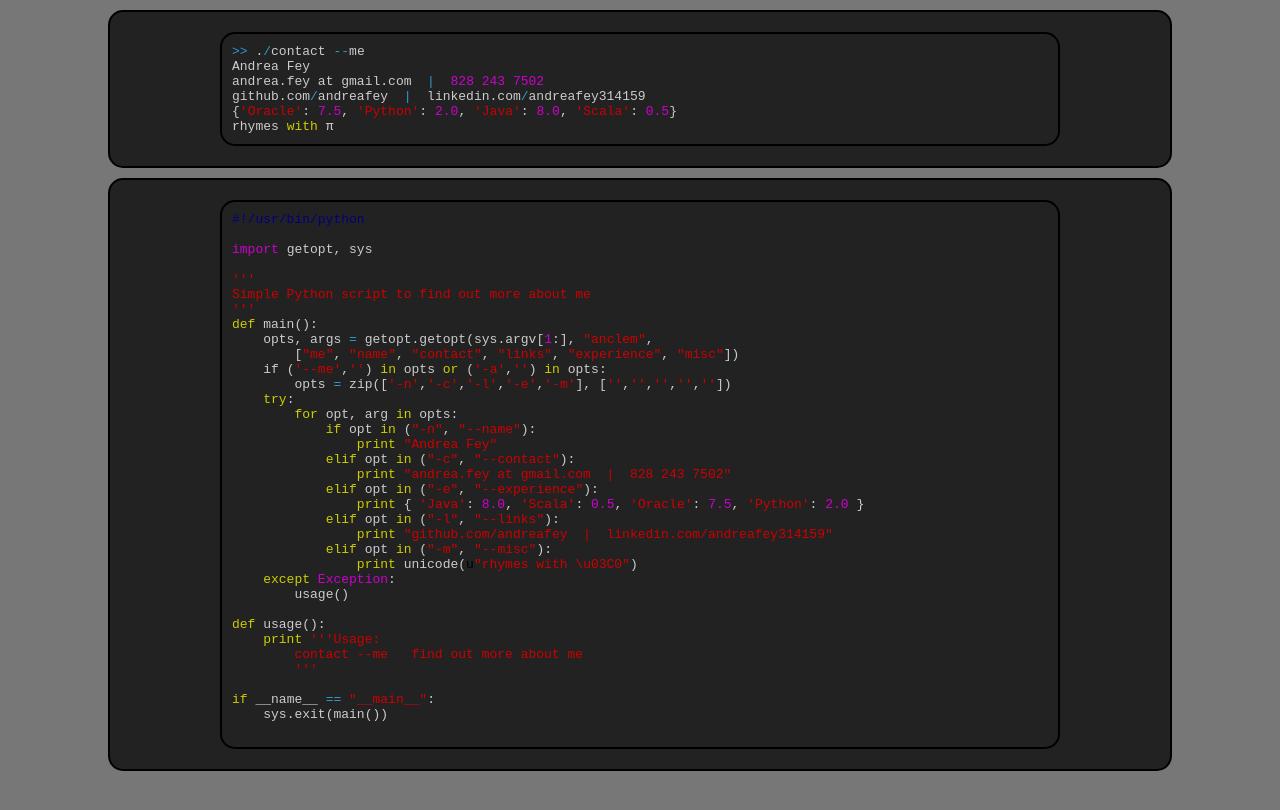
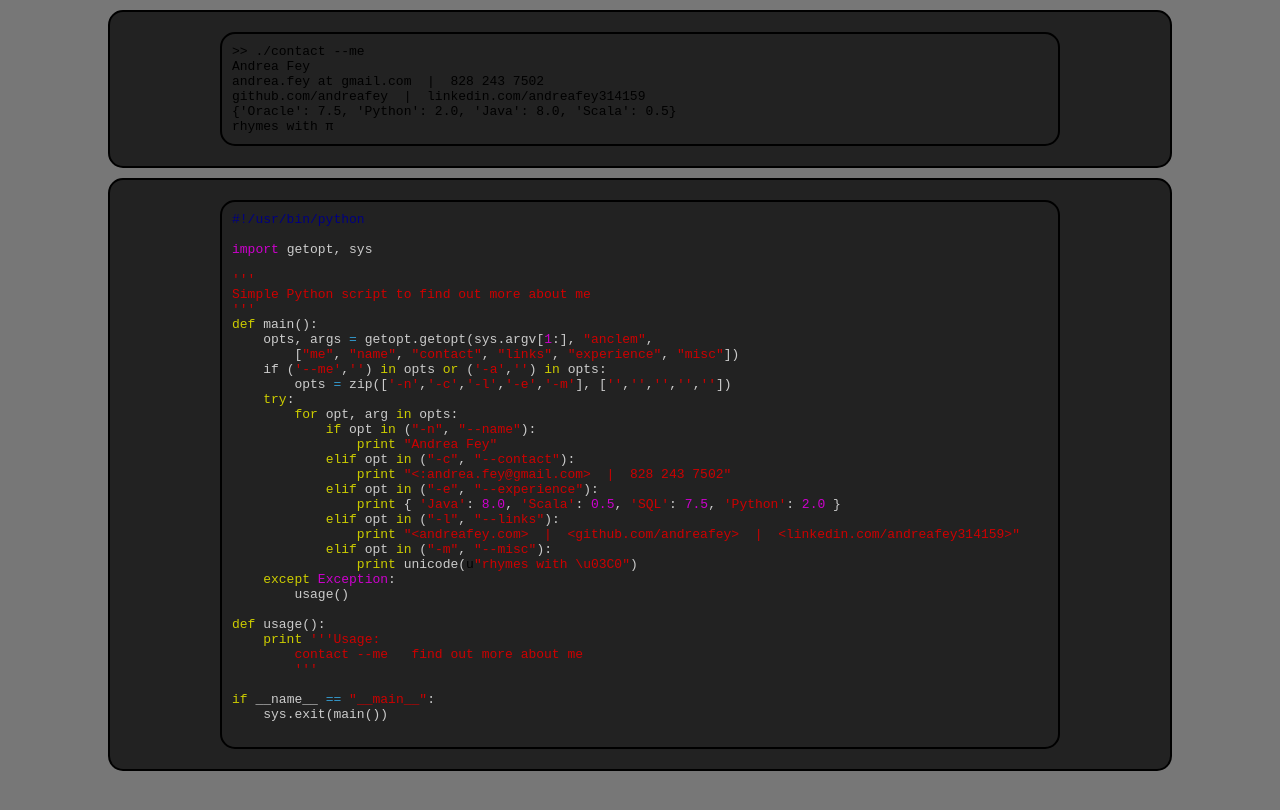
Before and after one commit to andreafey/businesscard, a Jekyll site: the page built from index.md, in a window 1280 px wide. Shown: the top 810 px of the page. Built offline with Jekyll 4.4.1, drawn with Linux system fonts in a browser that asks for light colours; Markdown is read by kramdown in place of the engine named in the settings.

Commit message:
update link style

````diff
--- a/_includes/contact
+++ b/_includes/contact
@@ -15,11 +15,11 @@ def main():
             if opt in ("-n", "--name"):
                 print "Andrea Fey"
             elif opt in ("-c", "--contact"):
-                print "andrea.fey at gmail.com  |  828 243 7502"
+                print "<:andrea.fey@gmail.com>  |  828 243 7502"
             elif opt in ("-e", "--experience"):
-                print { 'Java': 8.0, 'Scala': 0.5, 'Oracle': 7.5, 'Python': 2.0 }
+                print { 'Java': 8.0, 'Scala': 0.5, 'SQL': 7.5, 'Python': 2.0 }
             elif opt in ("-l", "--links"):
-                print "github.com/andreafey  |  linkedin.com/andreafey314159"
+                print "<andreafey.com>  |  <github.com/andreafey>  |  <linkedin.com/andreafey314159>"
             elif opt in ("-m", "--misc"):
                 print unicode(u"rhymes with \u03C0")
     except Exception:
--- a/css/vim.css
+++ b/css/vim.css
@@ -1,6 +1,5 @@
 .highlight { background-color: #222222 }
-/*.highlight .c { color: #000080 }  Comment */
-.highlight .c { color: #707070 } /* Comment */
+.highlight .c { color: #000080 } /* Comment */
 .highlight .err { color: #cccccc; border: 1px solid #FF0000 } /* Error */
 .highlight .g { color: #cccccc } /* Generic */
 .highlight .k { color: #cdcd00 } /* Keyword */
--- a/index.md
+++ b/index.md
@@ -3,7 +3,7 @@ layout: default
 title: andreafey.com
 ---
 
-```python
+```
 >> ./contact --me
 Andrea Fey
 andrea.fey at gmail.com  |  828 243 7502
````
